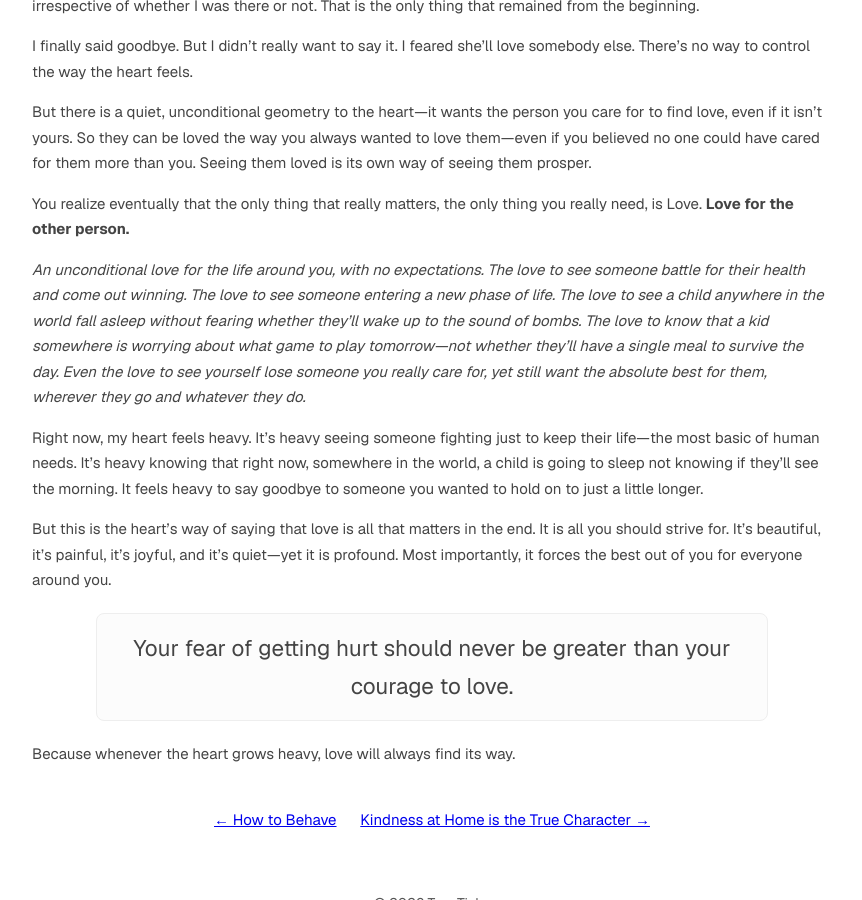
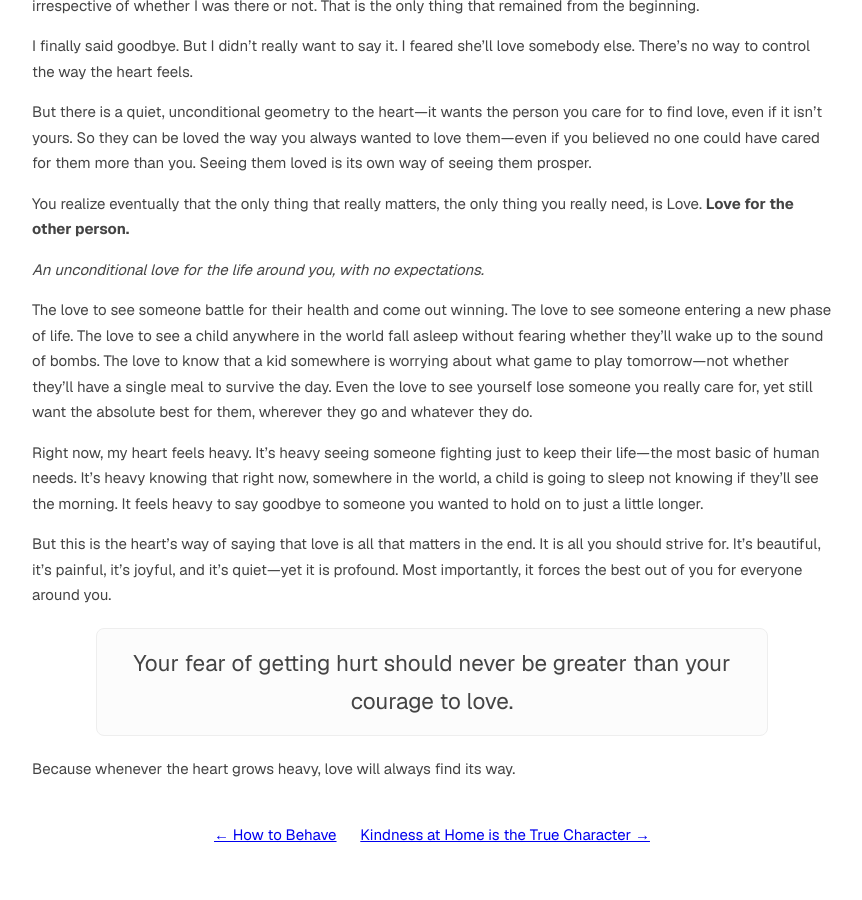
Before and after one commit to trmanish/trmanish.github.io, a Jekyll site: the page built from _posts/2026-04-05-love-is-the-only-prosperity.md, in a window 1280 px wide and 900 px high, scrolled down 1903 px. Shown: the whole window, without its empty margins (208-1070 px from the left). Built offline with Jekyll 4.4.1, drawn with Linux system fonts in a browser that asks for light colours.

Commit message:
Italicize first line and separate into own paragraph

```diff
--- a/_posts/2026-04-05-love-is-the-only-prosperity.md
+++ b/_posts/2026-04-05-love-is-the-only-prosperity.md
@@ -51,7 +51,9 @@
 
 You realize eventually that the only thing that really matters, the only thing you really need, is Love. **Love for the other person.**
 
-*An unconditional love for the life around you, with no expectations. The love to see someone battle for their health and come out winning. The love to see someone entering a new phase of life. The love to see a child anywhere in the world fall asleep without fearing whether they'll wake up to the sound of bombs. The love to know that a kid somewhere is worrying about what game to play tomorrow—not whether they'll have a single meal to survive the day. Even the love to see yourself lose someone you really care for, yet still want the absolute best for them, wherever they go and whatever they do.*
+*An unconditional love for the life around you, with no expectations.*
+
+The love to see someone battle for their health and come out winning. The love to see someone entering a new phase of life. The love to see a child anywhere in the world fall asleep without fearing whether they'll wake up to the sound of bombs. The love to know that a kid somewhere is worrying about what game to play tomorrow—not whether they'll have a single meal to survive the day. Even the love to see yourself lose someone you really care for, yet still want the absolute best for them, wherever they go and whatever they do.
 
 Right now, my heart feels heavy. It's heavy seeing someone fighting just to keep their life—the most basic of human needs. It's heavy knowing that right now, somewhere in the world, a child is going to sleep not knowing if they'll see the morning. It feels heavy to say goodbye to someone you wanted to hold on to just a little longer.
 
```
